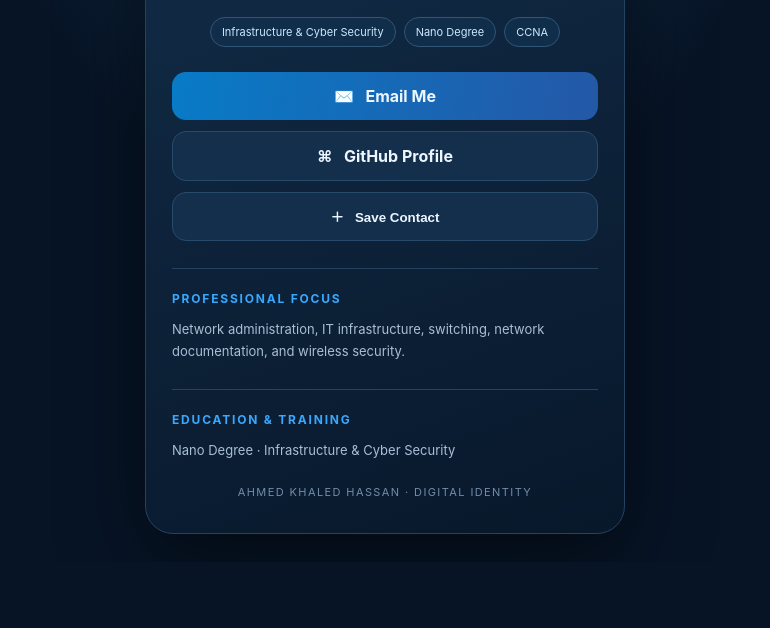
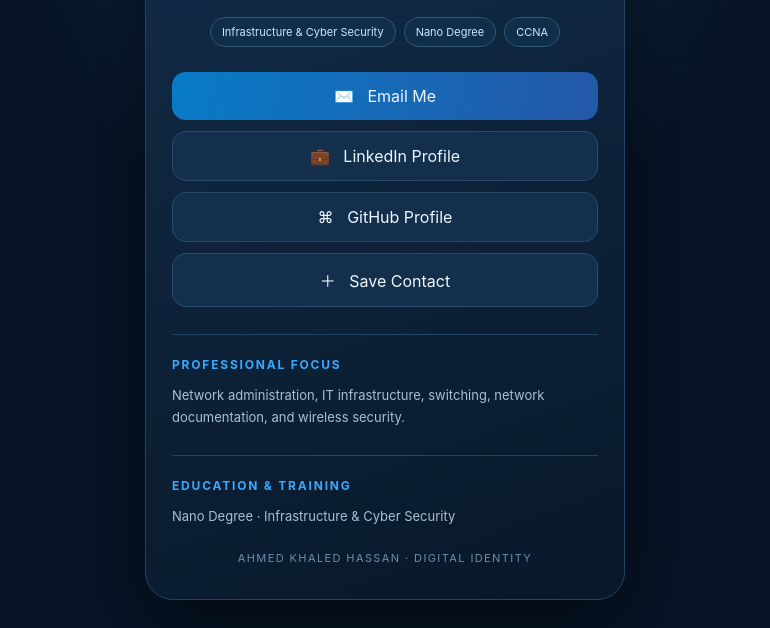
Before and after one commit to ahmedkhaledd232-spec/ahmedkhaledd232-spec.github.io, a plain HTML site: page index.html in a window 1280 px wide. Shown: the part 296-924 px from the top of the page, without its empty margins (255-1025 px from the left). Before the commit the page ends 858 px from the top, so only its background shows below. Drawn offline with Linux system fonts and the light colour scheme.

Commit message:
Add LinkedIn profile link

```diff
--- a/index.html
+++ b/index.html
@@ -6,7 +6,7 @@
 <meta name="description" content="Ahmed Khaled Hassan — Network Administration Specialist">
 <title>Ahmed Khaled Hassan | Digital Profile</title>
 <style>
-:root{color-scheme:dark;--bg:#071426;--panel:#10243d;--line:#244361;--blue:#39a8ff;--text:#edf6ff;--muted:#a9bfd5}
+:root{color-scheme:dark;--bg:#071426;--line:#244361;--blue:#39a8ff;--text:#edf6ff;--muted:#a9bfd5}
 *{box-sizing:border-box}body{margin:0;min-height:100vh;background:radial-gradient(ellipse at 50% -10%,#17446b 0,transparent 48%),var(--bg);font-family:Inter,system-ui,-apple-system,"Segoe UI",sans-serif;color:var(--text);display:grid;place-items:center;padding:28px 16px}
 .card{width:min(100%,480px);border:1px solid var(--line);border-radius:28px;padding:34px 26px;background:linear-gradient(160deg,rgba(20,48,77,.96),rgba(8,24,43,.98));box-shadow:0 24px 80px #0008;text-align:center}
 .avatar{width:112px;height:112px;border-radius:50%;border:3px solid var(--blue);padding:4px;object-fit:cover;background:#183957}
@@ -16,7 +16,7 @@ h1{font-size:clamp(24px,6vw,31px);line-height:1.15;margin:0 0 10px;letter-spacin
 .tags{display:flex;justify-content:center;flex-wrap:wrap;gap:8px;margin:20px 0 25px}
 .tag{font-size:11px;border:1px solid #315678;border-radius:99px;padding:7px 11px;color:#cce7ff;background:#102d49}
 .links{display:grid;gap:11px}
-.link{display:flex;align-items:center;justify-content:center;gap:10px;text-decoration:none;color:var(--text);background:#142f4b;border:1px solid #294b6b;border-radius:14px;padding:14px 16px;font-weight:650;transition:.2s}
+.link{display:flex;align-items:center;justify-content:center;gap:10px;text-decoration:none;color:var(--text);background:#142f4b;border:1px solid #294b6b;border-radius:14px;padding:14px 16px;font-weight:650;transition:.2s;font:inherit;cursor:pointer}
 .link:hover{transform:translateY(-2px);border-color:var(--blue);background:#193c5e}
 .primary{background:linear-gradient(100deg,#087bc7,#2458a7);border:0}
 .section{margin-top:27px;padding-top:22px;border-top:1px solid var(--line);text-align:left}
@@ -32,7 +32,8 @@ footer{margin-top:24px;color:#718da8;font-size:11px;letter-spacing:1.4px}
 <div class="tags"><span class="tag">Infrastructure &amp; Cyber Security</span><span class="tag">Nano Degree</span><span class="tag">CCNA</span></div>
 <nav class="links" aria-label="Contact links">
 <a class="link primary" href="mailto:ahmedkhaledd232@gmail.com">✉️ &nbsp; Email Me</a>
-<a class="link" href="https://github.com/ahmedkhaledd232-spec" target="_blank" rel="noopener">⌘ &nbsp; GitHub Profile</a>
+<a class="link" href="https://www.linkedin.com/in/ahmed-khaled-hassann/" target="_blank" rel="noopener noreferrer">💼 &nbsp; LinkedIn Profile</a>
+<a class="link" href="https://github.com/ahmedkhaledd232-spec" target="_blank" rel="noopener noreferrer">⌘ &nbsp; GitHub Profile</a>
 <button class="link" id="save" type="button">＋ &nbsp; Save Contact</button>
 </nav>
 <section class="section"><h2>Professional Focus</h2><p>Network administration, IT infrastructure, switching, network documentation, and wireless security.</p></section>
@@ -41,7 +42,7 @@ footer{margin-top:24px;color:#718da8;font-size:11px;letter-spacing:1.4px}
 </main>
 <script>
 document.getElementById('save').addEventListener('click',()=>{
- const vcf=['BEGIN:VCARD','VERSION:3.0','FN:Ahmed Khaled Hassan','TITLE:Network Administration Specialist','EMAIL:ahmedkhaledd232@gmail.com','URL:https://github.com/ahmedkhaledd232-spec','NOTE:Infrastructure & Cyber Security','END:VCARD'].join('\\r\\n');
+ const vcf=['BEGIN:VCARD','VERSION:3.0','FN:Ahmed Khaled Hassan','TITLE:Network Administration Specialist','EMAIL:ahmedkhaledd232@gmail.com','URL:https://www.linkedin.com/in/ahmed-khaled-hassann/','NOTE:Infrastructure & Cyber Security','END:VCARD'].join('\r\n');
  const blob=new Blob([vcf],{type:'text/vcard;charset=utf-8'}),url=URL.createObjectURL(blob),a=document.createElement('a');
  a.href=url;a.download='Ahmed-Khaled-Hassan.vcf';a.click();URL.revokeObjectURL(url);
 });
```
